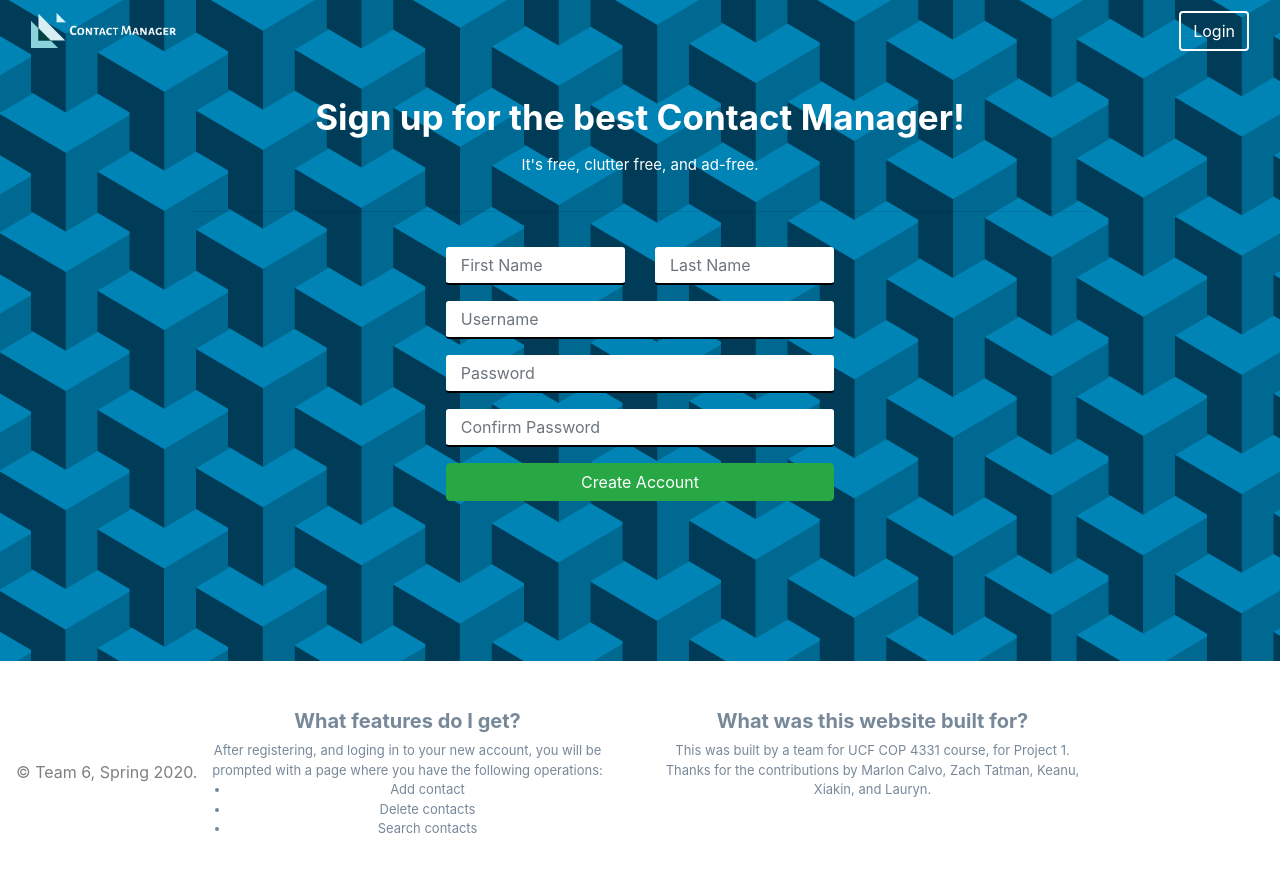
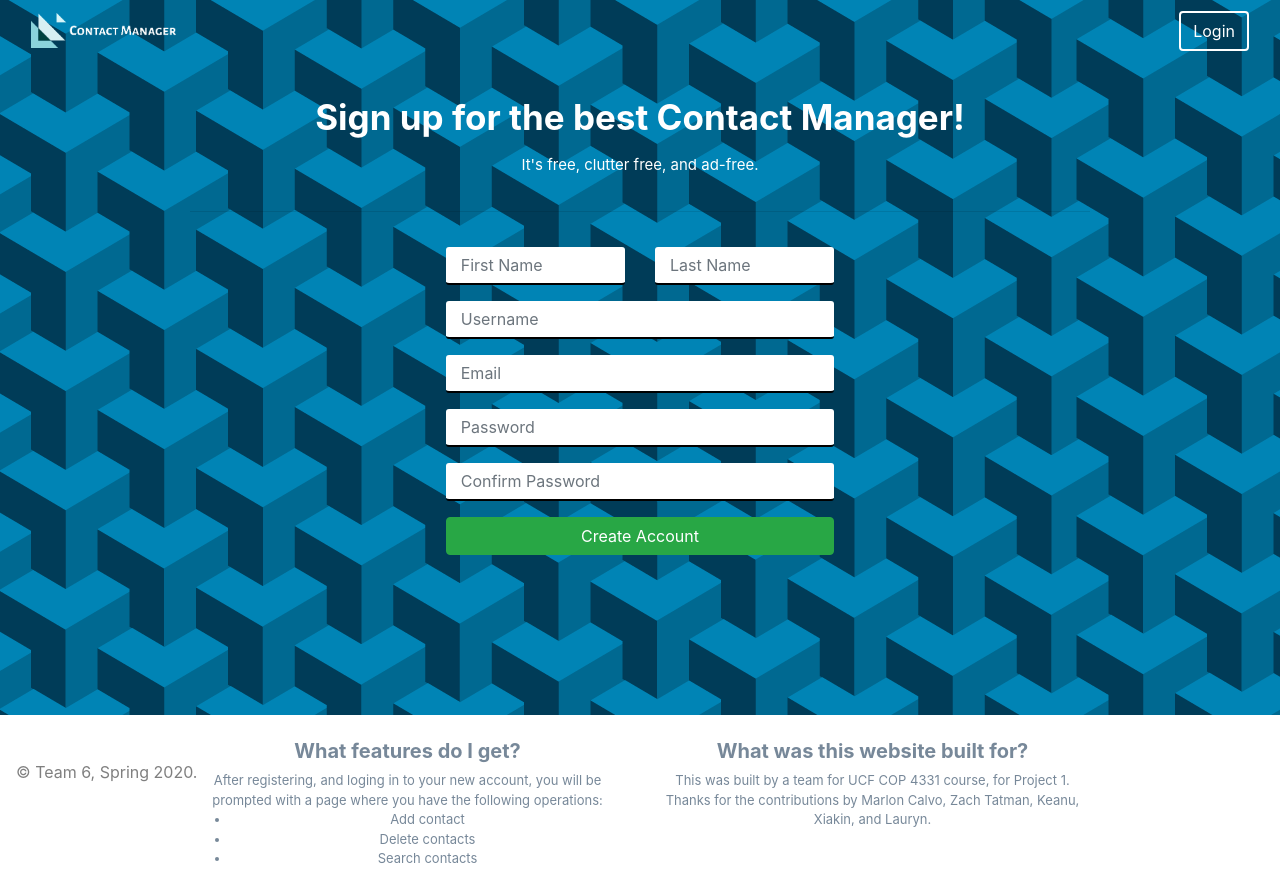
Before and after one commit to cop4331-spr2020-team/contact-manager, a React (Create React App) app in the folder frontend/: page / in a window 1280 px wide. Before the commit the page ends 855 px from the top, so only its background shows below. Built offline with nearby package versions, Linux system fonts and the light colour scheme.

Commit message:
add email for registration purposes

```diff
--- a/frontend/src/components/auth/Register.js
+++ b/frontend/src/components/auth/Register.js
@@ -128,6 +128,22 @@ export default class Register extends Component {
 
 				<div className="row">
 					<div className="col">
+					<FormGroup>
+						<Input
+							name="email"
+							className="input"
+							type="text"
+							placeholder="Email"
+							value={this.state.email}
+							onChange={this.handleEmailChangeEvent}
+							invalid={this.state.isEmailValid}
+						/>
+					</FormGroup>
+					</div>
+				</div>
+
+				<div className="row">
+					<div className="col">
 						<FormGroup>
 							<Input
 								name="password"
--- a/frontend/src/components/view/Landing.js
+++ b/frontend/src/components/view/Landing.js
@@ -32,14 +32,14 @@ class Landing extends Component {
 					<main className="main">
 						<div className="AuthForm">
 							<div className="row">
-								<body className="headerInfo info col">
+								<div className="headerInfo info col">
 									Sign up for the best Contact Manager!
-								</body>
+								</div>
 							</div>
 							<div className="row">
-								<body className="headerInfo2 info col">
+								<div className="headerInfo2 info col">
 									It's free, clutter free, and ad-free.
-								</body>
+								</div>
 							</div>
 
 							<hr className="loginDivide" />
@@ -53,12 +53,11 @@ class Landing extends Component {
 					</main>
 				</div>
 				<br />
-				<br />
-				<div class="container">
-					<div class="AuthForm">
+				<div className="container">
+					<div className="AuthForm">
 						<div className="row">
 							<div className="col">
-								<body className="infoSection">
+								<div className="infoSection">
 									<h1 style={{fontSize: '20px', fontWeight: 'bold'}}>What features do I get?</h1>
 									After registering, and loging in to your new account, you will be prompted with a
 									page where you have the following operations:
@@ -68,14 +67,14 @@ class Landing extends Component {
 										<li>Delete contacts</li>
 										<li>Search contacts</li>
 									</ul>
-								</body>
+								</div>
 							</div>
 							<div className="col">
-								<body className="infoSection">
+								<div className="infoSection">
 								<h1 style={{fontSize: '20px', fontWeight: 'bold'}}>What was this website built for?</h1>
 									This was built by a team for UCF COP 4331 course, for Project 1.
 									Thanks for the contributions by Marlon Calvo, Zach Tatman, Keanu, Xiakin, and Lauryn.
-								</body>
+								</div>
 							</div>
 						</div>
 					</div>
```
